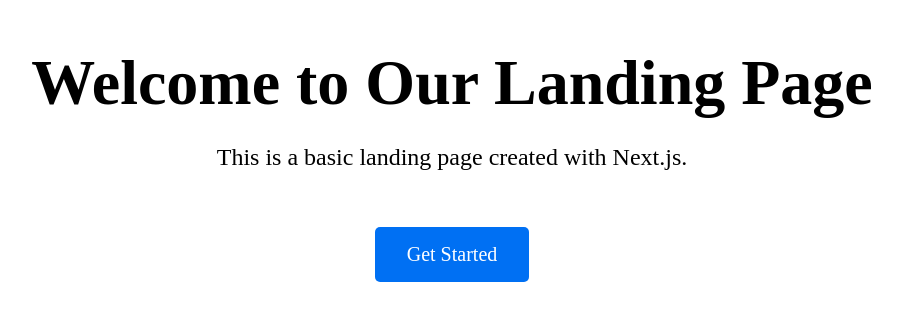
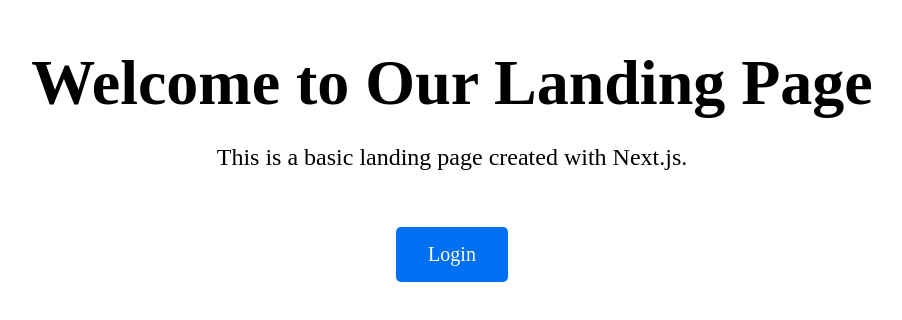
Before and after one commit to alexandrepayumo/studybuddy, a Next.js app: page / in a window 1280 px wide. Shown: the part 244-564 px from the top of the page, without its empty margins (188-1090 px from the left). Built offline with nearby package versions, Linux system fonts and the light colour scheme.

Commit message:
auth0_v1

```diff
--- a/pages/index.js
+++ b/pages/index.js
@@ -67,7 +67,7 @@ export default function Home() {
           This is a basic landing page created with Next.js.
         </Description>
 
-        <Button href="#get-started">Get Started</Button>
+        <Button href="/api/auth/login">Login</Button>
       </Main>
     </Container>
   );
```
